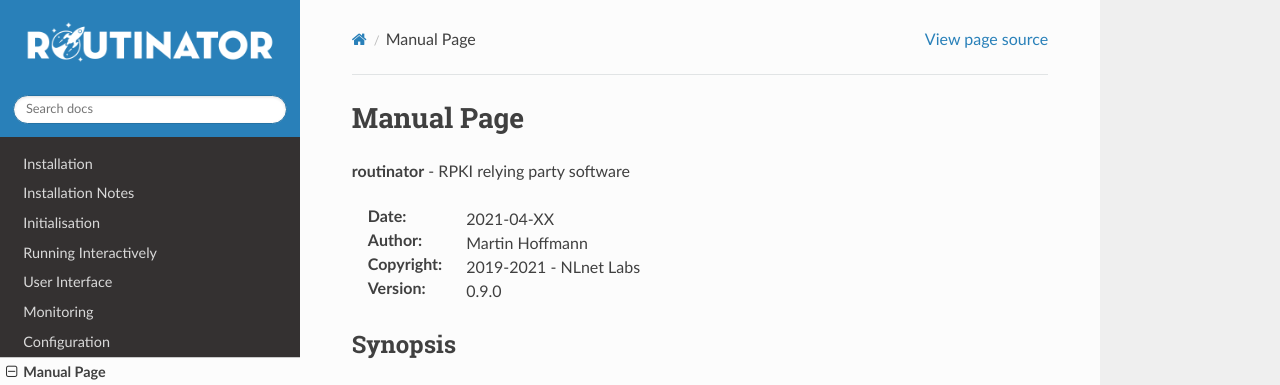
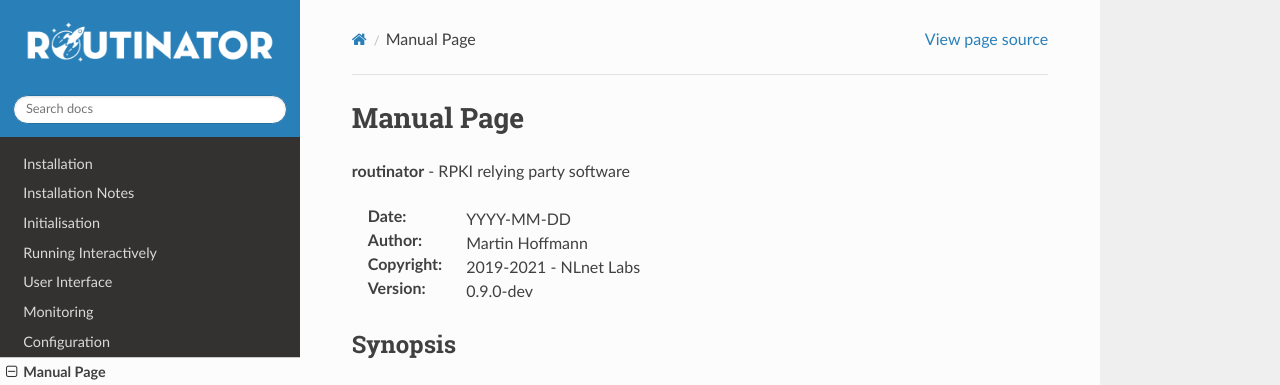
Before and after one commit to NLnetLabs/routinator, a Sphinx documentation site: the page built from source/manual-page.rst, in a window 1280 px wide and 900 px high. Shown: the top 385 px of the window. Built offline with Sphinx 7.4.7 and the Read the Docs theme 2.0.0, drawn with Linux system fonts in a browser that asks for light colours; pages that are not in the unit, such as notebooks, are missing from menus.

Commit message:
Update date/version on man page

```diff
--- a/source/manual-page.rst
+++ b/source/manual-page.rst
@@ -5,10 +5,10 @@
 
 :command:`routinator` - RPKI relying party software
 
-:Date:       2021-04-XX
+:Date:       YYYY-MM-DD
 :Author:     Martin Hoffmann
 :Copyright:  2019-2021 - NLnet Labs
-:Version:    0.9.0
+:Version:    0.9.0-dev
 
 Synopsis
 --------
```
